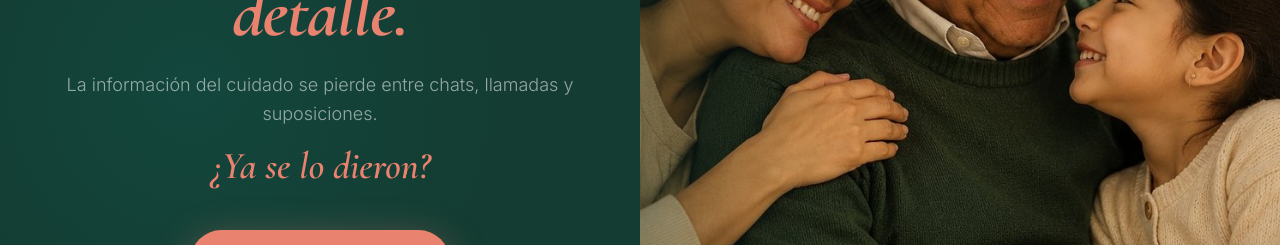
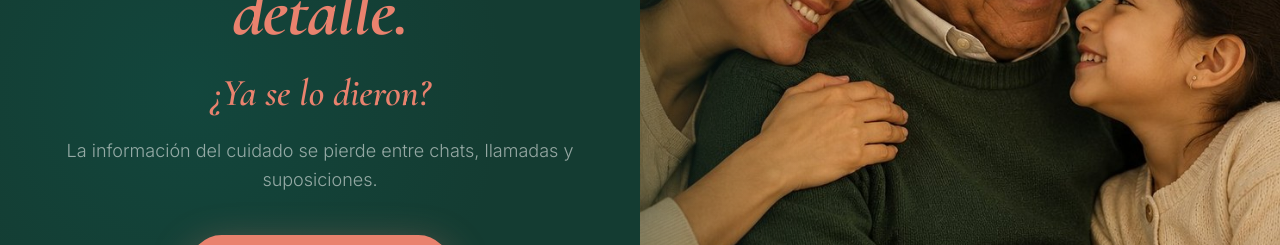
Before and after one commit to yasminysabelle-boop/familiacerca, a React (Vite) app: page / in a window 1280 px wide. Shown: the part 439-684 px from the top of the page. Built offline with nearby package versions, Linux system fonts and the light colour scheme; no server answers.

Commit message:
feat: landing — reordena hero para subir "¿Ya se lo dieron?"
Nuevo orden emocional: headline → "¿Ya se lo dieron?" (serif itálica
coral) → subheadline → CTA → microbeneficios. Antes la pregunta quedaba
después del subheadline, diluyendo el gancho emocional.

```diff
--- a/src/pages/Landing.jsx
+++ b/src/pages/Landing.jsx
@@ -310,12 +310,12 @@ export default function Landing() {
               <span style={{ color: GOLD }}>sin perder ningún detalle.</span>
             </h1>
 
-            <p className="hero-reveal hero-delay-3" style={{ fontSize: 'clamp(15px, 1.6vw, 18px)', color: 'rgba(255,255,255,0.55)', lineHeight: 1.6, margin: '0 0 14px', fontFamily: SANS, fontWeight: 300, textAlign: 'center' }}>
-              La información del cuidado se pierde entre chats, llamadas y suposiciones.
+            <p className="hero-reveal hero-delay-3" style={{ fontFamily: SERIF, fontStyle: 'italic', fontSize: 'clamp(24px, 3.2vw, 38px)', fontWeight: 600, color: GOLD, lineHeight: 1.25, margin: '0 0 20px' }}>
+              ¿Ya se lo dieron?
             </p>
 
-            <p className="hero-reveal hero-delay-3" style={{ fontFamily: SERIF, fontStyle: 'italic', fontSize: 'clamp(24px, 3.2vw, 38px)', fontWeight: 600, color: GOLD, lineHeight: 1.25, margin: '0 0 40px' }}>
-              ¿Ya se lo dieron?
+            <p className="hero-reveal hero-delay-3" style={{ fontSize: 'clamp(15px, 1.6vw, 18px)', color: 'rgba(255,255,255,0.55)', lineHeight: 1.6, margin: '0 0 40px', fontFamily: SANS, fontWeight: 300, textAlign: 'center' }}>
+              La información del cuidado se pierde entre chats, llamadas y suposiciones.
             </p>
 
             <Link to="/register" className="hero-reveal hero-delay-4 cta-coral" style={{ display: 'inline-flex', alignItems: 'center', gap: 10, padding: '18px 48px', borderRadius: 9999, marginBottom: 32, background: '#E9826E', color: WHITE, fontWeight: 600, fontSize: 18, fontFamily: SANS, textDecoration: 'none', letterSpacing: '0.02em', boxShadow: '0 12px 40px rgba(233,130,110,0.45)', transition: 'background 0.2s ease' }}>
```
